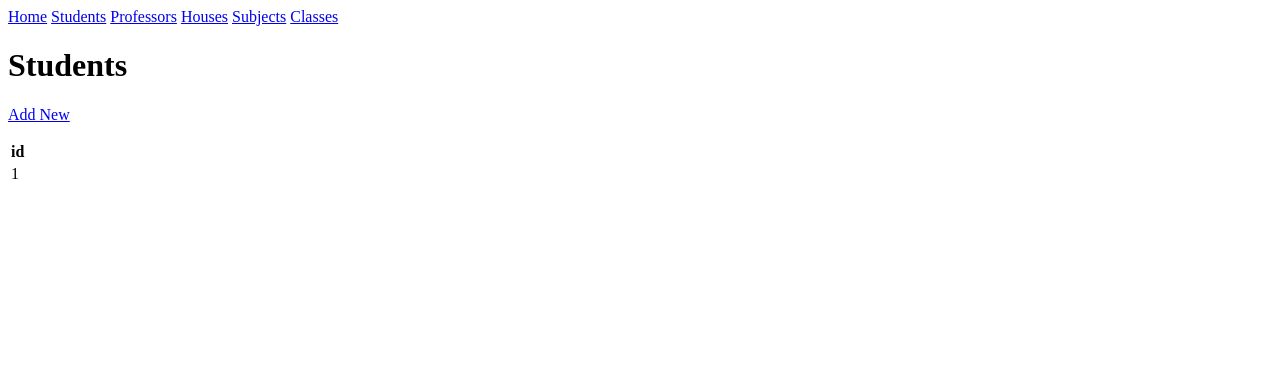
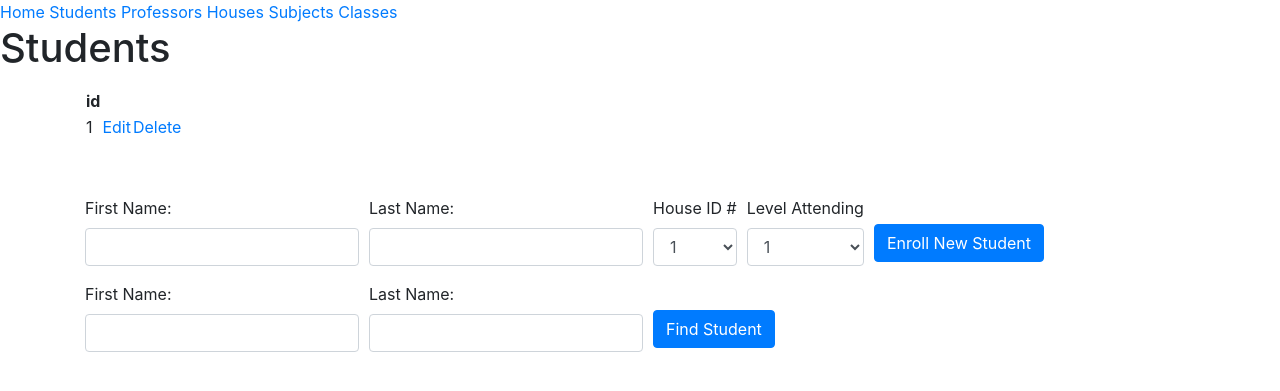
Before and after one commit to coopeaus/cs340_project, a Flask app: page /students in a window 1280 px wide. Shown: the top 391 px of the page. Run offline with Flask 3, Linux system fonts and the light colour scheme; tables that the repository leaves empty or names only in its code hold one stand-in row (values such as "Sample post"); some libraries are stand-ins or nearby versions.

Commit message:
Added a base template, added styling and forms

```diff
--- a/app.py
+++ b/app.py
@@ -1,4 +1,8 @@
 from flask import Flask, render_template
+from flask_bootstrap import Bootstrap5
+from flask_wtf import CSRFProtect
+import secrets
+import custom_forms
 import database.db_connector as db
 
 # Citation for the below config, Routes, and Listener
@@ -9,6 +13,11 @@ import database.db_connector as db
 
 # Configuration
 app = Flask(__name__)
+token = secrets.token_urlsafe(16)
+app.secret_key = token
+
+bootstrap = Bootstrap5(app)
+csrf = CSRFProtect(app)
 db_connection = db.connect_to_database()
 
 
@@ -24,28 +33,77 @@ def home():
 def students():
     query = "SELECT * FROM Students;"
     cursor = db.execute_query(db_connection=db_connection, query=query)
-    results = cursor.fetchall()
-    return render_template("students.j2", students=results)
+    students = cursor.fetchall()
+
+    # Structured these into a dictionary, to pass in as **kwargs
+    values = {
+        "title": "Students",
+        "records": students,
+        "enroll_form": custom_forms.NewStudentForm(),
+        "find_form": custom_forms.LookupStudentForm(),
+    }
+    return render_template("students.j2", **values)
 
 
 @app.route("/professors")
 def professors():
-    return render_template("professors.j2")
+    query = "SELECT * FROM Professors;"
+    cursor = db.execute_query(db_connection=db_connection, query=query)
+    professors = cursor.fetchall()
+    values = {
+        "title": "Professors",
+        "records": professors,
+        "new_prof": custom_forms.NewProfessorForm(),
+    }
+    return render_template("professors.j2", **values)
 
 
 @app.route("/houses")
 def houses():
-    return render_template("houses.j2")
+    query = "SELECT * FROM Houses;"
+    cursor = db.execute_query(db_connection=db_connection, query=query)
+    houses = cursor.fetchall()
+    return render_template(
+        "houses.j2",
+        records=houses,
+    )
 
 
 @app.route("/subjects")
 def subjects():
-    return render_template("subjects.j2")
+    query = "SELECT * FROM Subjects;"
+    cursor = db.execute_query(db_connection=db_connection, query=query)
+    subjects = cursor.fetchall()
+    return render_template(
+        "subjects.j2",
+        records=subjects,
+    )
 
 
 @app.route("/classes")
 def classes():
-    return render_template("classes.j2")
+    query = "SELECT * FROM Classes;"
+    cursor = db.execute_query(db_connection=db_connection, query=query)
+    classes = cursor.fetchall()
+    query = "SELECT * FROM Class_Registrations;"
+    cursor = db.execute_query(db_connection=db_connection, query=query)
+    registrations = cursor.fetchall()
+    print(registrations[0].keys())
+    values = {
+        "title": "Classes",
+        "records": classes,
+        "class_registrations": registrations,
+        "buttons": [
+            "Create a Class",
+            "Find a Class",
+        ],
+        "buttons2": [
+            "Register Student for a Class",
+            "Find Class Registrations",
+        ],
+    }
+
+    return render_template("classes.j2", **values)
 
 
 # Listener
--- /dev/null
+++ b/custom_forms.py
@@ -0,0 +1,24 @@
+from flask_wtf import FlaskForm
+from wtforms import StringField, SubmitField, SelectField
+
+
+class NewStudentForm(FlaskForm):
+    first_name = StringField("First Name:")
+    last_name = StringField("Last Name:")
+    house_id = SelectField("House ID #", choices=[1, 2, 3, 4])
+    grade_level = SelectField(
+        "Level Attending", choices=[i for i in range(1, 8)]
+    )
+    submit = SubmitField("Enroll New Student")
+
+
+class LookupStudentForm(FlaskForm):
+    first_name = StringField("First Name:")
+    last_name = StringField("Last Name:")
+    submit = SubmitField("Find Student")
+
+
+class NewProfessorForm(FlaskForm):
+    first_name = StringField("First Name:")
+    last_name = StringField("Last Name:")
+    submit = SubmitField("Enroll New Student")
--- a/database/db_connector.py
+++ b/database/db_connector.py
@@ -1,5 +1,10 @@
 import MySQLdb
 from database.db_credentials import host, user, passwd, db
+
+# Citation for db_connector.py
+# Date: 7/24/24
+# Copied from
+# Source URL: https://github.com/osu-cs340-ecampus/flask-starter-app
 
 # import os
 # from dotenv import load_dotenv, find_dotenv
@@ -65,12 +70,12 @@ def execute_query(db_connection=None, query=None, query_params=()):
     return cursor
 
 
-if __name__ == "__main__":
-    print("Executing a sample query on the database")
-    db = connect_to_database()
-    query = "SELECT * from Students;"
-    results = execute_query(db, query)
-    print("Printing results of %s" % query)
+# if __name__ == "__main__":
+#     print("Executing a sample query on the database")
+#     db = connect_to_database()
+#     query = "SELECT * from Students;"
+#     results = execute_query(db, query)
+#     print("Printing results of %s" % query)
 
-    for r in results.fetchall():
-        print(r)
+#     for r in results.fetchall():
+#         print(r)
--- a/database/db_credentials.py
+++ b/database/db_credentials.py
@@ -1,5 +1,9 @@
+# Citation for the below credential information
+# Date: 7/24/24
+# Adapted from:
+# Source URL: https://github.com/osu-cs340-ecampus/flask-starter-app
+
 # For OSU Flip Servers
-
 host = "classmysql.engr.oregonstate.edu"  # MUST BE THIS
 user = "cs340_chenw9"  # don't forget the cs340_ prefix
 passwd = "2548"  # should only be 4 digits if default
--- a/requirements.txt
+++ b/requirements.txt
@@ -1,9 +1,12 @@
 black==24.4.2
 blinker==1.8.2
+Bootstrap-Flask==2.4.0
 click==8.1.7
 flake8==7.1.0
 Flask==3.0.3
 Flask-MySQLdb==2.0.0
+Flask-WTF==1.2.1
+gunicorn==22.0.0
 importlib_metadata==8.0.0
 itsdangerous==2.2.0
 Jinja2==3.1.4
@@ -19,4 +22,5 @@ pyflakes==3.2.0
 tomli==2.0.1
 typing_extensions==4.12.2
 Werkzeug==3.0.3
+WTForms==3.1.2
 zipp==3.19.2
--- /dev/null
+++ b/templates/base_template.j2
@@ -0,0 +1,51 @@
+{% from 'bootstrap5/form.html' import render_form %}
+
+<!DOCTYPE html>
+<html lang="en">
+<head>
+    <meta charset="UTF-8">
+    <meta name="viewport" content="width=device-width, initial-scale=1.0">
+    <title>{% block title %} {{ title }} {% endblock title %}</title>
+    <link rel="stylesheet" href="https://stackpath.bootstrapcdn.com/bootstrap/4.5.2/css/bootstrap.min.css">
+</head>
+<body>
+    <header>
+        {% include "_nav.j2" %}
+    </header>
+    <h1>{{ title }}</h1>
+    {% block show_table %}
+    <div class="container">
+        <p>
+            <table>
+                <thead>
+                    <tr>
+                    {% for key in records[0].keys() %}
+                        <th>{{ key }}</th>
+                    {% endfor %}
+                    </tr>
+                </thead>
+                <tbody>
+                {% for record in records %}
+                    <tr>
+                    {% for key in records[0].keys() %}
+                        <td>{{ record[key] }}</td>
+                    {% endfor %}
+                    {% for operation in ["Edit", "Delete"]%}
+                        <td><a href="#">{{ operation }}</a></td>
+                    {% endfor %}
+                    </tr>
+                {% endfor %}
+                </tbody>
+            </table>
+        </p>
+        <p>&nbsp;</p>
+    </div>  <!-- browse -->
+    {% endblock show_table %}
+
+    {% block show_forms %}
+    {% endblock show_forms %}
+
+    {% block show_table2 %}
+    {% endblock show_table2 %}
+</body>
+</html>
--- a/templates/students.j2
+++ b/templates/students.j2
@@ -1,37 +1,47 @@
-<!DOCTYPE html>
-<html lang="en">
-<head>
-    <meta charset="UTF-8">
-    <meta name="viewport" content="width=device-width, initial-scale=1.0">
-    <title>Students</title>
-</head>
-<body>
-    <header>
-        {% include "_nav.j2" %}
-    </header>
-    <h1>Students</h1>
-    <div id="browse">
-        <p><a href="#">Add New</a></p>
-        <table>
-            <thead>
-                <tr>
-                {% for key in students[0].keys() %}
-                    <th>{{ key }}</th>
-                {% endfor %}
-                </tr>
-            </thead>
-            <tbody>
-            {% for student in students %}
-                <tr>
-                {% for key in students[0].keys() %}
-                    <td>{{ student[key] }}</td>
-                {% endfor %}
-                </tr>
-            {% endfor %}
-            </tbody>
-        </table>
-        <p>&nbsp;</p>
-    </div>  <!-- browse -->
+{% extends "base_template.j2" %}
 
-</body>
-</html>
+<title>{% block title %} Students {% endblock title %}</title>
+
+{% block show_forms %}
+
+    <div class="container">
+        <div class="form-row align-items-center">
+            <div class="form-group col-auto">
+                {{ enroll_form.first_name.label(class="form-label") }}
+                {{ enroll_form.first_name(class="form-control") }}
+            </div>
+            <div class="form-group col-auto">
+                {{ enroll_form.last_name.label(class="form-label") }}
+                {{ enroll_form.last_name(class="form-control") }}
+            </div>
+            <div class="form-group col-auto">
+                {{ enroll_form.house_id.label(class="form-label") }}
+                {{ enroll_form.house_id(class="form-control") }}
+            </div>
+            <div class="form-group col-auto">
+                {{ enroll_form.grade_level.label(class="form-label") }}
+                {{ enroll_form.grade_level(class="form-control") }}
+            </div>
+            <div class="form-group col-auto pt-4">
+                {{ enroll_form.submit(class="btn btn-primary") }}
+            </div>
+        </div>
+    </div>
+
+    <div class="container">
+        <div class="form-row align-items-center">
+            <div class="form-group col-auto">
+                {{ find_form.first_name.label(class="form-label") }}
+                {{ find_form.first_name(class="form-control") }}
+            </div>
+            <div class="form-group col-auto">
+                {{ find_form.last_name.label(class="form-label") }}
+                {{ find_form.last_name(class="form-control") }}
+            </div>
+            <div class="form-group col-auto pt-4">
+                {{ find_form.submit(class="btn btn-primary") }}
+            </div>
+        </div>
+    </div>
+
+{% endblock show_forms %}
```
Also changed, not shown: templates/classes.j2 (+37 -14 lines), templates/houses.j2 (+3 -14 lines), templates/professors.j2 (+23 -14 lines), templates/subjects.j2 (+3 -14 lines).
